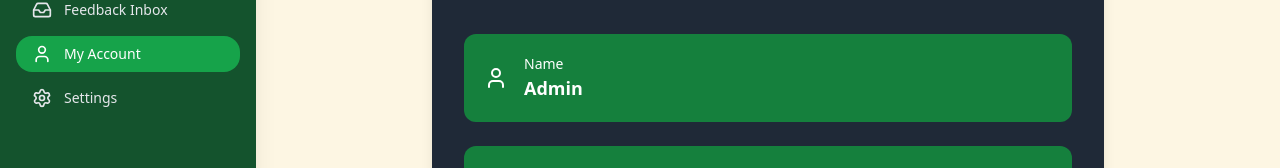
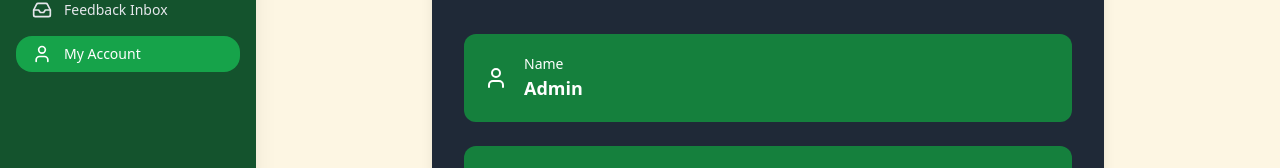
Before and after one commit to ShreyaM24/Vritti, a React (Vite) app in the folder frontend/: page /admin-account in a window 1280 px wide. Shown: the part 232-400 px from the top of the page. Built offline with nearby package versions, Linux system fonts and the light colour scheme.

Commit message:
removed setting button in admin sidebar

```diff
--- a/frontend/src/components/AdminSidebar.jsx
+++ b/frontend/src/components/AdminSidebar.jsx
@@ -29,8 +29,7 @@ const AdminSidebar = () => {
     { icon: <Calendar size={20} />, label: t("admin.manageAppointments", "Manage Appointments"), path: "/manage-appointments" },
     { icon: <MessageSquare size={20} />, label: t("admin.communityForum", "Community Forum"), path: "/community-forum" },
     { icon: <Inbox size={20} />, label: t("admin.feedbackInbox"), path: "/feedback-inbox" },
-    { icon: <User size={20} />, label: t("admin.myAccount", "My Account"), path: "/admin-account" },
-    { icon: <Settings size={20} />, label: t("admin.settings", "Settings"), path: "/admin-settings" },
+    { icon: <User size={20} />, label: t("admin.myAccount", "My Account"), path: "/admin-account" }
   ];
 
   const bottomMenu = [
```
